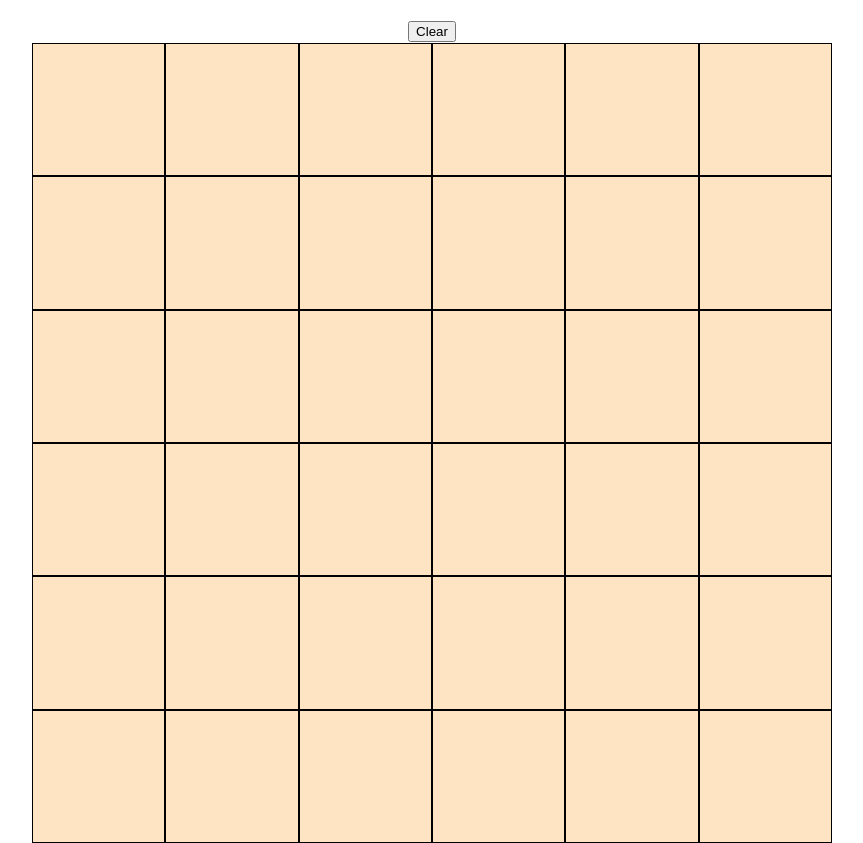
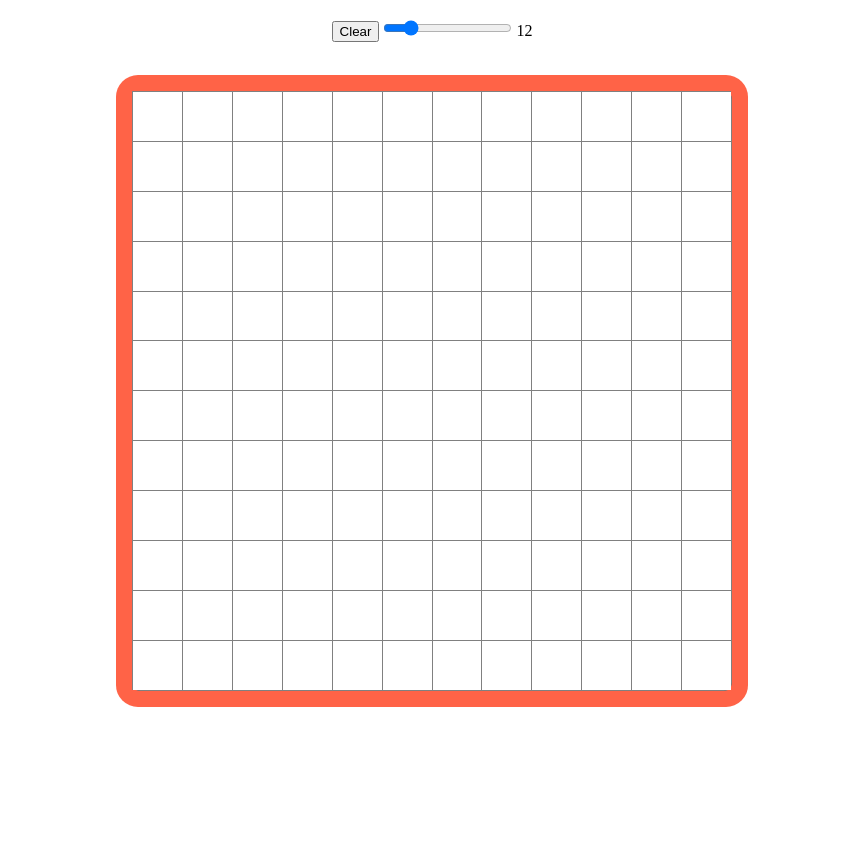
Before and after one commit to CStewartDev/Etch-a-sketch, a plain HTML site: page index.html in a window 1280 px wide. Both pictures are taken after a click on the button "Clear". Shown: the part 72-915 px from the top of the page, without its empty margins (208-1071 px from the left). After the commit the page ends 800 px from the top, so only its background shows below. Drawn offline with nearby package versions, Linux system fonts and the light colour scheme.

Commit message:
mostly done!

```diff
--- a/index.html
+++ b/index.html
@@ -5,6 +5,7 @@
     <meta http-equiv="X-UA-Compatible" content="IE=edge">
     <meta name="viewport" content="width=device-width, initial-scale=1.0">
     <title>Etch-a-Sketch</title>
+    <link rel="shortcut icon" href="/images/favicon.ico" type="image/x-icon">
     <link href="https://unpkg.com/sanitize.css" rel="stylesheet" />
     <link rel="stylesheet" href="style.css">
 </head>
@@ -12,7 +13,9 @@
     <h1>Etch-A-Sketch</h1>
 
     <div class="btn-container">
-        <button class="Clear">Clear</button>
+        <button onclick="clearGrid()" class="clearBtn">Clear</button>
+        <input type="range" name="gridsize" id="gridsize" value="12" min="4" max ="50" autocomplete="off" >
+        <label for="gridsize"><span class="sliderOutput"></span></label>
     </div>
 
     <div class="sketch-container">
--- a/script.js
+++ b/script.js
@@ -1,16 +1,42 @@
 const container = document.querySelector('.sketch-container');
-let size = 6; //6X6
+const clearBtn = document.querySelector('.clearBtn');
+const gridSize = document.getElementById('gridsize')
+const slider = document.querySelector('.sliderOutput')
+let size = gridSize.value; //the grid is square. size X size
 
 function createGrid (size){
+    container.textContent ="";
+    container.style.gridTemplateColumns = `repeat(${size}, 1fr)`;
+    container.style.gridTemplateRows = `repeat(${size}, 1fr)`;
+    slider.textContent = `${size}`;
     let pow = Math.pow(size,2);
-    console.log(pow)
     for(let i =0; i< pow; i++){
-        let div = document.createElement("div");
-        div.classList.add('sketch');
-        div.id="s"+i
+        let div = createDiv(i);
         container.appendChild(div)
     }
 }
 
+function createDiv (i) {
+    let div = document.createElement("div");
+        div.classList.add('sketch');
+        div.id="s"+i;
+    return div
+}
+
+function clearGrid () {
+    let arr = Array.from(container.children)
+    arr.forEach(item=> item.classList.remove('filled'))
+}
+
+function handleRangeUpdate() {
+    size = this.value;
+    createGrid(size);
+}
+
+container.addEventListener('mouseover',(e) => {
+    e.target.classList.add('filled')
+})
+
+gridSize.addEventListener('change',handleRangeUpdate)
+
 createGrid(size);
-console.log(container)
--- a/style.css
+++ b/style.css
@@ -7,14 +7,24 @@ body {
 
 .sketch-container {
     display: grid;
-    width: 800px;
-    height: 800px;
+    width: 600px;
+    height: 600px;
     background-color: black;
     grid-template-columns: repeat(6, 1fr);
     grid-template-rows: repeat(6,1fr);
+    border-right: .1rem solid grey;
+    border-bottom: .1rem solid grey;
+    box-shadow: 0 0 0 1rem tomato;
+    border-radius: .5rem;
+    margin-top:3rem;
 }
 
 .sketch {
-    background-color: bisque;
-    border: 1px solid black;
+    background-color: white;
+    border-top: .12rem solid grey;
+    border-left: .12rem solid grey;
 }
+
+.filled {
+    background-color: black;
+}
```
Also changed, not shown: images/favicon.ico (renamed from favicon.ico).
